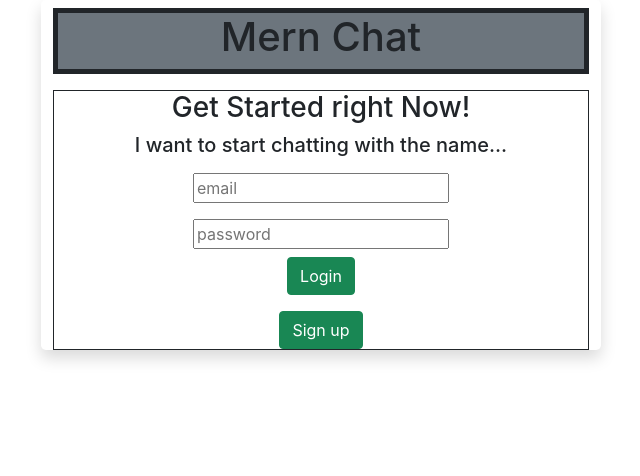
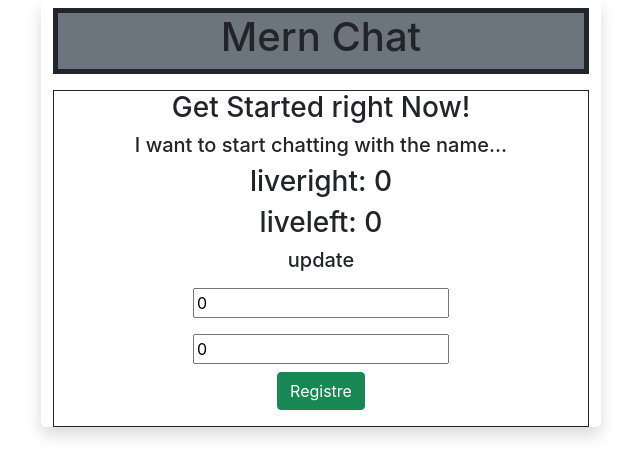
Before and after one commit to MotazHassis/pppfront, a React (Create React App) app: page / in a window 1280 px wide. Shown: the top 476 px of the page, without its empty margins (319-959 px from the left). Built offline with nearby package versions, Linux system fonts and the light colour scheme; no server answers.

Commit message:
Update App.js

```diff
--- a/src/App.js
+++ b/src/App.js
@@ -7,9 +7,6 @@ import {
   Route,
   Link
 } from 'react-router-dom'
-import Registration from './components/Registration';
-import ChatPage from './components/ChatPage'
-import Login from './components/Login';
 import Wing from './components/Wing';
 function App() {
   return (
@@ -18,10 +15,7 @@ function App() {
         <h1>Mern Chat</h1>
       </div>
       <Routes>
-        <Route path="/wing" element={<Wing/>}/>
-        <Route path="/" element={<Login/>}/>
-        <Route path="/Registration" element={<Registration/>}/>
-        <Route path="/chat/:id"  element={<ChatPage/>}/>
+        <Route path="/" element={<Wing/>}/>
       </Routes>
     </div>
   );
```
